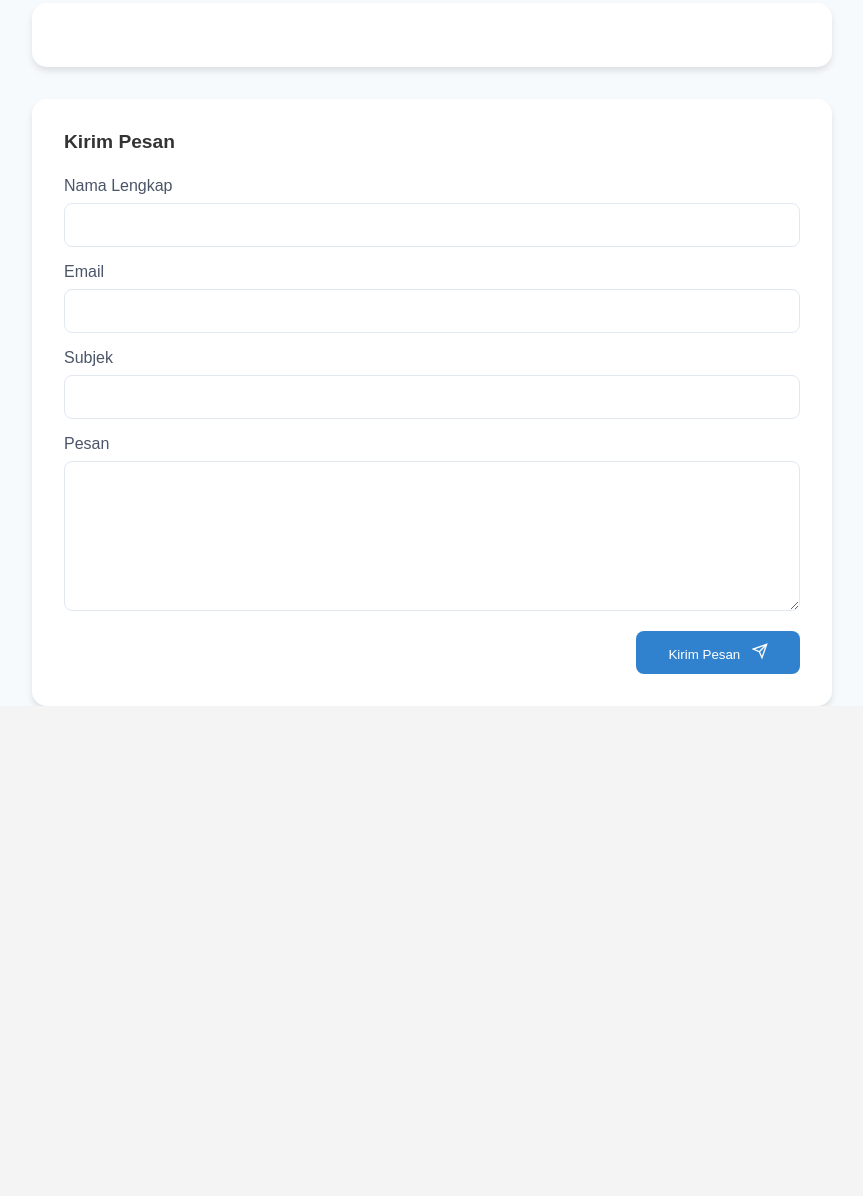
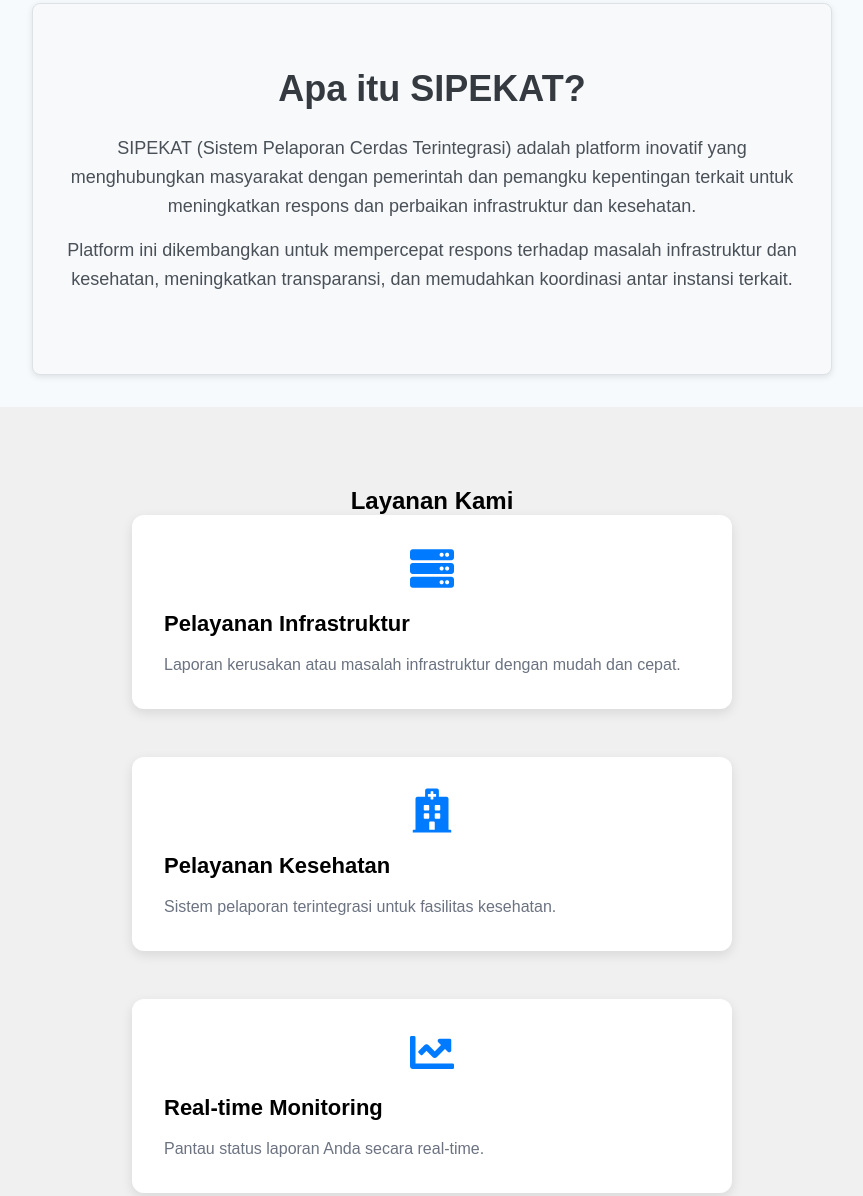
Before and after one commit to sipekat/sipekat-frontend, a website built with webpack: page src/index.html in a window 1280 px wide. Shown: the part 698-1894 px from the top of the page, without its empty margins (208-1071 px from the left). Before the commit the page ends 1404 px from the top, so only its background shows below. Built offline with nearby package versions, Linux system fonts and the light colour scheme.

Commit message:
penambahan landing page

```diff
--- a/src/index.html
+++ b/src/index.html
@@ -16,6 +16,7 @@
       rel="stylesheet"
       href="https://cdnjs.cloudflare.com/ajax/libs/font-awesome/5.15.4/css/all.min.css"
     />
+    <link rel="stylesheet" href="https://cdnjs.cloudflare.com/ajax/libs/font-awesome/5.15.3/css/all.min.css">
   </head>
   <body>
     <div id="app">
--- a/src/pages/LandingPage.js
+++ b/src/pages/LandingPage.js
@@ -48,9 +48,45 @@ export const render = (container) => {
         </div>
       </div>
 
-      <section class="contact-section">
-        <!-- Contact section content -->
-      </section>
+        <section class="apa-itu-sipekat">
+        <h2>Apa itu SIPEKAT?</h2>
+        <p>SIPEKAT (Sistem Pelaporan Cerdas Terintegrasi) adalah platform inovatif yang menghubungkan masyarakat dengan pemerintah dan pemangku kepentingan terkait untuk meningkatkan respons dan perbaikan infrastruktur dan kesehatan.</p>
+        <p>Platform ini dikembangkan untuk mempercepat respons terhadap masalah infrastruktur dan kesehatan, meningkatkan transparansi, dan memudahkan koordinasi antar instansi terkait.</p>
+         </section>
+
+<section class="layanan-kami">
+  <h2>Layanan Kami</h2>
+  <div class="layanan-container">
+    <div class="layanan-box">
+      <div class="layanan-icon">
+        <i class="fas fa-server"></i>
+      </div>
+      <h3>Pelayanan Infrastruktur</h3>
+      <p>Laporan kerusakan atau masalah infrastruktur dengan mudah dan cepat.</p>
+    </div>
+    <div class="layanan-box">
+      <div class="layanan-icon">
+        <i class="fas fa-hospital"></i>
+      </div>
+      <h3>Pelayanan Kesehatan</h3>
+      <p>Sistem pelaporan terintegrasi untuk fasilitas kesehatan.</p>
+    </div>
+    <div class="layanan-box">
+      <div class="layanan-icon">
+        <i class="fas fa-chart-line"></i>
+      </div>
+      <h3>Real-time Monitoring</h3>
+      <p>Pantau status laporan Anda secara real-time.</p>
+    </div>
+    <div class="layanan-box">
+      <div class="layanan-icon">
+        <i class="fas fa-chart-pie"></i>
+      </div>
+      <h3>Dashboard Analytics</h3>
+      <p>Analisis data dan statistik laporan secara komprehensif.</p>
+    </div>
+  </div>
+</section>
 
       <section class="form-section">
         <h2 class="form-title">Kirim Pesan</h2>
@@ -83,6 +119,10 @@ export const render = (container) => {
           </button>
         </form>
       </section>
+
+      <section class="contact-section">
+        <!-- Contact section content -->
+      </section>
     </div>
   `;
 
--- a/src/styles/landing.css
+++ b/src/styles/landing.css
@@ -80,6 +80,82 @@
 .stat-label {
   color: #4b5563;
   font-size: 0.9rem;
+}
+
+.apa-itu-sipekat {
+  background-color: #f8f9fa;
+  padding: 4rem 2rem;
+  text-align: center;
+  border: 1px solid #dee2e6;
+  border-radius: 8px;
+  box-shadow: 0 2px 6px rgba(0, 0, 0, 0.1);
+  max-width: 800px;
+  margin: 2rem auto;
+}
+
+.apa-itu-sipekat h2 {
+  font-size: 2.25rem;
+  font-weight: 700;
+  margin-bottom: 1.5rem;
+  color: #343a40;
+}
+
+.apa-itu-sipekat p {
+  font-size: 1.125rem;
+  line-height: 1.6;
+  color: #495057;
+  margin: 0 auto 1rem;
+}
+
+.layanan-kami {
+  padding: 5rem 2rem;
+  background-color: #f0f0f0;
+  text-align: center;
+}
+
+.layanan-container {
+  display: flex;
+  flex-direction: column;
+  align-items: center;
+  gap: 3rem;
+}
+
+.layanan-box {
+  background-color: white;
+  border-radius: 12px;
+  box-shadow: 0 4px 12px rgba(0, 0, 0, 0.1);
+  padding: 2rem;
+  text-align: left;
+  transition: transform 0.3s ease-in-out;
+  width: 80%;
+  max-width: 600px;
+}
+
+.layanan-box:hover {
+  transform: translateY(-10px);
+}
+
+.layanan-icon {
+  display: flex;
+  justify-content: center;
+  margin-bottom: 1.25rem;
+}
+
+.layanan-icon i {
+  font-size: 2.75rem;
+  color: #007bff;
+}
+
+.layanan-box h3 {
+  font-size: 1.375rem;
+  font-weight: 600;
+  margin-bottom: 1rem;
+}
+
+.layanan-box p {
+  color: #6b7280;
+  font-size: 1rem;
+  line-height: 1.5;
 }
 
 /* Contact Section */
```
